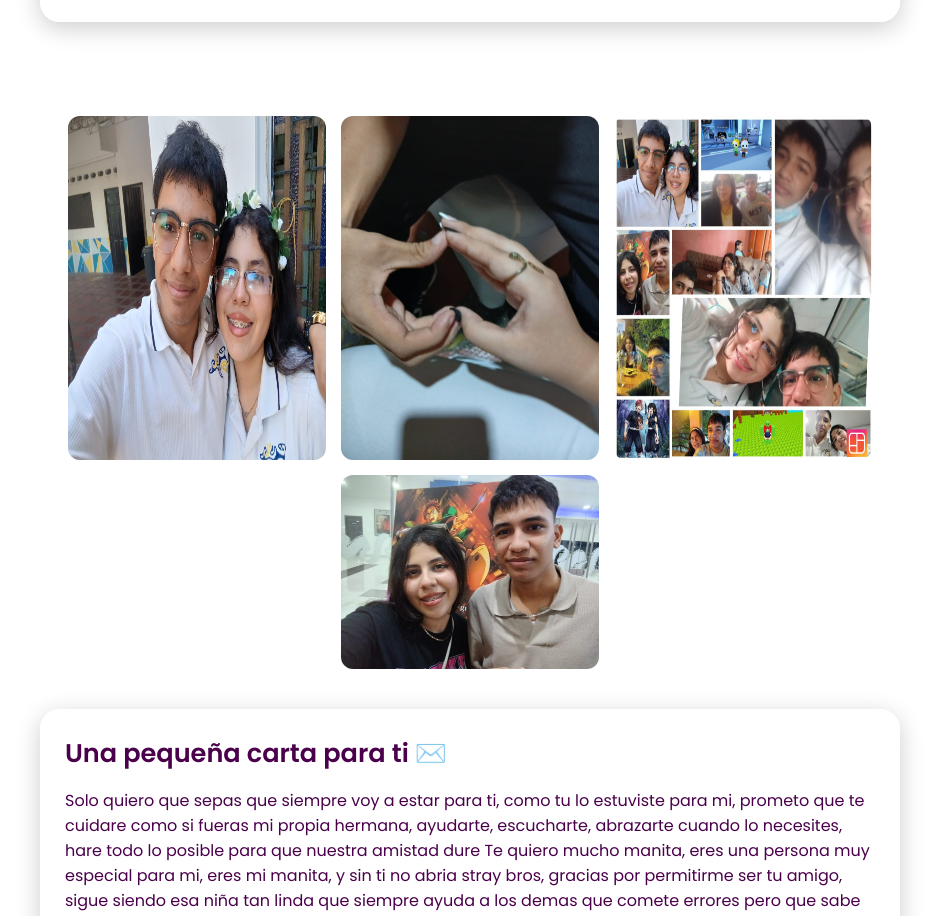
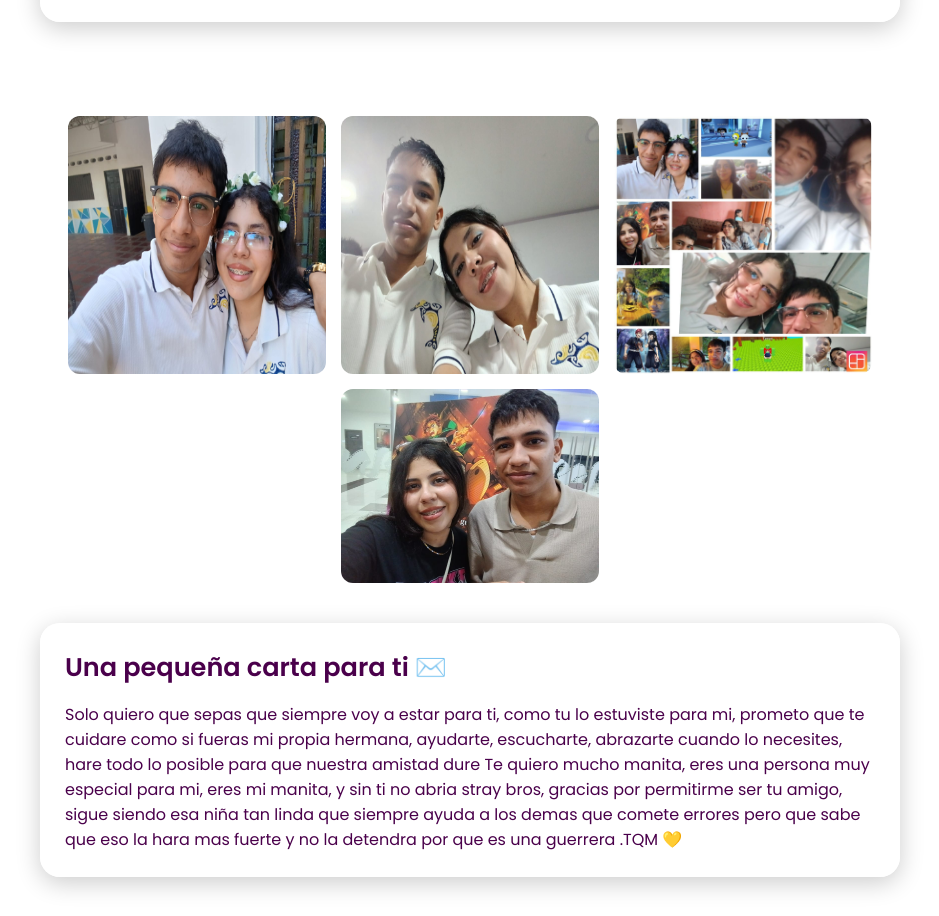
Before and after one commit to pancracio132/mejoramiga.github.io, a plain HTML site: page index.html in a window 1280 px wide. Shown: the part 1513-2429 px from the top of the page, without its empty margins (170-1109 px from the left). Drawn offline with Linux system fonts and the light colour scheme.

Commit message:
Update index.html

```diff
--- a/index.html
+++ b/index.html
@@ -34,7 +34,7 @@
             <h3>Momentos que atesoro contigo</h3>
             <div class="fotos">
                 <img src="manita.jpeg.jpeg">
-                <img src="manita3.jpeg.jpeg">
+                <img src="manita5.jpeg">
                 <img src="Manita2.jpeg.jpeg">
                 <img src="Manita4.jpeg.jpeg">
             </div>
```
